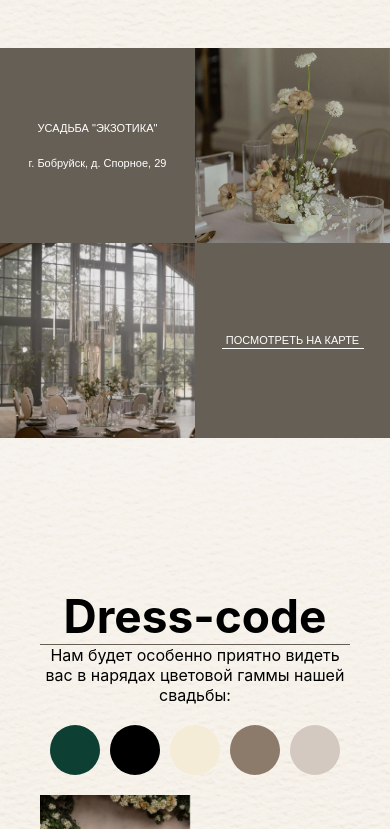
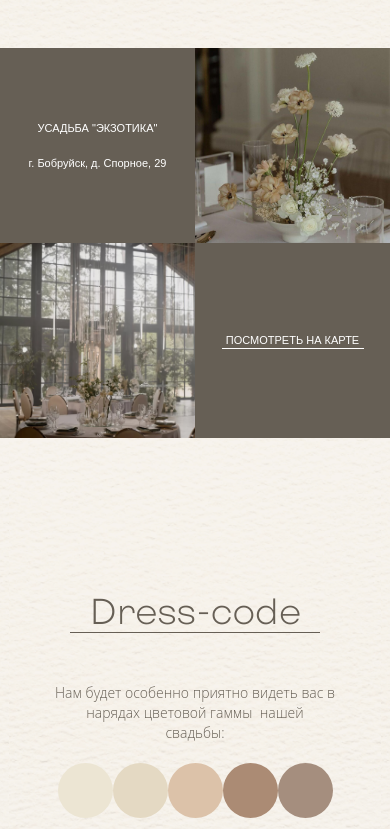
Before and after one commit to ilya-chirkov/royal-invite, a Vue app: page / in a window 390 px wide. Shown: the part 2295-3124 px from the top of the page. Built offline with nearby package versions, Linux system fonts and the light colour scheme.

Commit message:
Without Slider

```diff
--- a/src/components/DressCode.vue
+++ b/src/components/DressCode.vue
@@ -2,141 +2,209 @@
   <div class="dresscode">
     <div class="container">
       <div class="dresscode__rapper">
-        <h3 class="dresscode__title">Dress-code</h3>
-        <p class="dresscode__text">
-          Нам будет особенно приятно видеть вас в нарядах цветовой гаммы нашей
-          свадьбы:
-        </p>
-
-        <!-- Блок с цветами -->
-        <div class="dresscode__wrapper">
-          <div
-            v-for="(color, index) in dressColors"
-            :key="index"
-            class="dresscode__color"
-            :style="{ backgroundColor: color }"
-          ></div>
+        <div>
+          <h3 class="dresscode__title">Dress-code</h3>
         </div>
-
-        <!-- Слайдер изображений -->
-        <swiper
-          :slidesPerView="1"
-          :spaceBetween="20"
-          :loop="true"
-          :autoplay="{ delay: 3000 }"
-          :effect="'fade'"
-          class="mySwiper"
-        >
-          <swiper-slide v-for="(image, index) in images" :key="index">
-            <div class="dresscode__wrap">
-              <img
-                class="dresscode__jpg"
-                :src="image"
-                alt="Dress-code пример"
-              />
-            </div>
-          </swiper-slide>
-
-          <!-- Индикаторы слайдов -->
-          <template v-slot:pagination>
-            <div class="slick-dots">
-              <button
-                v-for="(image, index) in images"
-                :key="index"
-                @click="currentIndex = index"
-                :class="{ 'slick-active': index === currentIndex }"
-              >
-                {{ index + 1 }}
-              </button>
-            </div>
-          </template>
-        </swiper>
+        <div>
+          <p class="dresscode__text">
+            Нам будет особенно приятно видеть вас в нарядах цветовой гаммы&nbsp;
+            нашей свадьбы:
+          </p>
+        </div>
+        <div>
+          <div class="dresscode__wrapper">
+            <div class="dresscode__color dresscode__color-one"></div>
+            <div class="dresscode__color dresscode__color-two"></div>
+            <div class="dresscode__color dresscode__color-three"></div>
+            <div class="dresscode__color dresscode__color-four"></div>
+            <div class="dresscode__color dresscode__color-five"></div>
+          </div>
+        </div>
       </div>
     </div>
   </div>
 </template>
 
 <script>
-// Импортируем Swiper и его стили
-import { Swiper, SwiperSlide } from 'swiper/vue';
-import 'swiper/swiper-bundle.css';
-
-export default {
-  components: {
-    Swiper,
-    SwiperSlide,
-  },
-  data() {
-    return {
-      dressColors: ["#0D4033", "#000000", "#F5ECD7", "#8C7A6B", "#D4C9C1"],
-      images: [
-        new URL("@/assets/dr1.jpg", import.meta.url).href,
-        new URL("@/assets/dr1.jpg", import.meta.url).href,
-        new URL("@/assets/dr3.jpg", import.meta.url).href,
-        new URL("@/assets/dr3.jpg", import.meta.url).href,
-      ],
-      currentIndex: 0,
-    };
-  },
-};
+export default {};
 </script>
 
-<style scoped>
+<style>
 .dresscode {
   margin: 0 auto 150px;
 }
+@media (min-width: 320px) and (max-width: 767px) {
+  .dresscode {
+    margin-bottom: 250px;
+  }
+}
 .dresscode .container {
+  margin: 0 auto;
   max-width: 1280px;
   padding: 0 40px;
-  margin: 0 auto;
+  position: relative;
+}
+@media (min-width: 768px) and (max-width: 1024px) {
+  .dresscode .container {
+    padding: 0 60px;
+  }
+}
+@media (min-width: 435px) and (max-width: 770px) {
+  .dresscode .container {
+    padding: 0;
+  }
+}
+@media (min-width: 320px) and (max-width: 434px) {
+  .dresscode .container {
+    padding: 0;
+  }
 }
 .dresscode__rapper {
+  margin: 0 auto;
   max-width: 800px;
-  margin: 0 auto;
+  width: 100%;
+}
+@media (min-width: 768px) and (max-width: 1024px) {
+  .dresscode__rapper {
+    max-width: 730px;
+  }
 }
 .dresscode__title {
+  border-bottom: 1px solid #665f55;
+  color: #665f55;
+  font-family: KyivType Sans;
+  font-size: 46px;
+  font-weight: 200;
+  line-height: 56px;
+  margin: 0 auto 65px;
+  max-width: 300px;
+  position: relative;
   text-align: center;
-  font-size: 46px;
-  border-bottom: 1px solid #665f55;
+  width: 100%;
+}
+@media (min-width: 320px) and (max-width: 767px) {
+  .dresscode__title {
+    font-size: 36px;
+    line-height: 44px;
+    margin-bottom: 50px;
+    max-width: 250px;
+  }
 }
 .dresscode__text {
+  color: #665f55;
+  font-family: Open Sans, serif;
+  font-size: 16px;
+  font-weight: 300;
+  line-height: 22px;
+  margin: 0 auto 20px;
+  padding: 0 40px;
   text-align: center;
-  font-size: 16px;
+}
+@media (min-width: 769px) and (max-width: 1024px) {
+  .dresscode__text {
+    max-width: 730px;
+    padding: 0 60px;
+  }
+}
+@media (min-width: 435px) and (max-width: 770px) {
+  .dresscode__text {
+    font-size: 14px;
+    line-height: 20px;
+    max-width: 600px;
+    padding: 0 35px;
+    width: 100%;
+  }
+}
+@media (min-width: 320px) and (max-width: 434px) {
+  .dresscode__text {
+    font-size: 14px;
+    line-height: 20px;
+    max-width: 320px;
+    padding: 0 20px;
+    width: 100%;
+  }
+}
+.dresscode__text-people {
+  font-size: 22px;
+  line-height: 26px;
+  margin-bottom: 30px;
+}
+@media (min-width: 768px) {
+  .dresscode__text-people {
+    font-size: 24px;
+    line-height: 28px;
+  }
+}
+.dresscode__wrap {
+  margin: 0 auto 20px;
+}
+.dresscode__jpg {
+  height: 100%;
+  object-fit: cover;
+  width: 100%;
 }
 .dresscode__wrapper {
+  align-items: center;
   display: flex;
   justify-content: center;
-  gap: 10px;
-  margin: 20px auto;
+  margin: 0 auto 100px;
+  max-width: 600px;
+  position: relative;
+  width: 100%;
+}
+@media (min-width: 768px) and (max-width: 1023px) {
+  .dresscode__wrapper {
+    max-width: 500px;
+  }
+}
+@media (min-width: 550px) and (max-width: 767px) {
+  .dresscode__wrapper {
+    max-width: 400px;
+  }
+}
+@media (min-width: 320px) and (max-width: 549px) {
+  .dresscode__wrapper {
+    margin-bottom: 70px;
+    max-width: 275px;
+  }
 }
 .dresscode__color {
-  width: 50px;
-  height: 50px;
-  border-radius: 50%;
+  height: 120px;
+  width: 120px;
+  border-radius: 100px;
 }
-
-.slick-dots {
-  display: flex;
-  justify-content: center;
-  gap: 10px;
-  margin-top: 10px;
+@media (min-width: 768px) and (max-width: 1023px) {
+  .dresscode__color {
+    height: 100px;
+    width: 100px;
+  }
 }
-.slick-dots button {
-  width: 15px;
-  height: 15px;
-  border: none;
-  background: #ccc;
-  border-radius: 50%;
-  cursor: pointer;
+@media (min-width: 550px) and (max-width: 767px) {
+  .dresscode__color {
+    height: 80px;
+    width: 80px;
+  }
 }
-.slick-dots .slick-active button {
-  background: #665f55;
+@media (min-width: 320px) and (max-width: 549px) {
+  .dresscode__color {
+    height: 55px;
+    width: 55px;
+  }
 }
-
-/* Стили для изображения */
-.dresscode__jpg {
-  width: 150px;
-  height: auto;
-  object-fit: cover;
+.dresscode__color-one {
+  background-color: #ece5d3;
+}
+.dresscode__color-two {
+  background-color: #e4d9c3;
+}
+.dresscode__color-three {
+  background-color: #dcc2a9;
+  top: 0;
+}
+.dresscode__color-four {
+  background-color: #ab8b74;
+}
+.dresscode__color-five {
+  background-color: #a58e7e;
 }
 </style>
--- a/src/components/ScheduleWedding.vue
+++ b/src/components/ScheduleWedding.vue
@@ -20,7 +20,7 @@
             <div class="timing__textwrap">
               <div>
                 <div class="timing__textwraptop">
-                  <p class="timing__subtitle">14:50</p>
+                  <p class="timing__subtitle">14:40</p>
                   <p class="timing__text">Трансфер из г. Бобруйска</p>
                 </div>
               </div>
```
